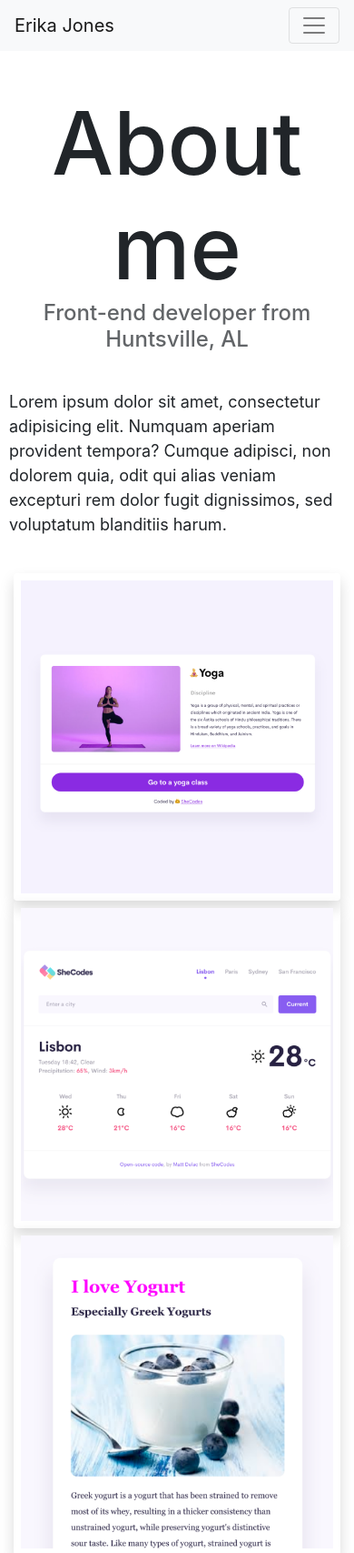
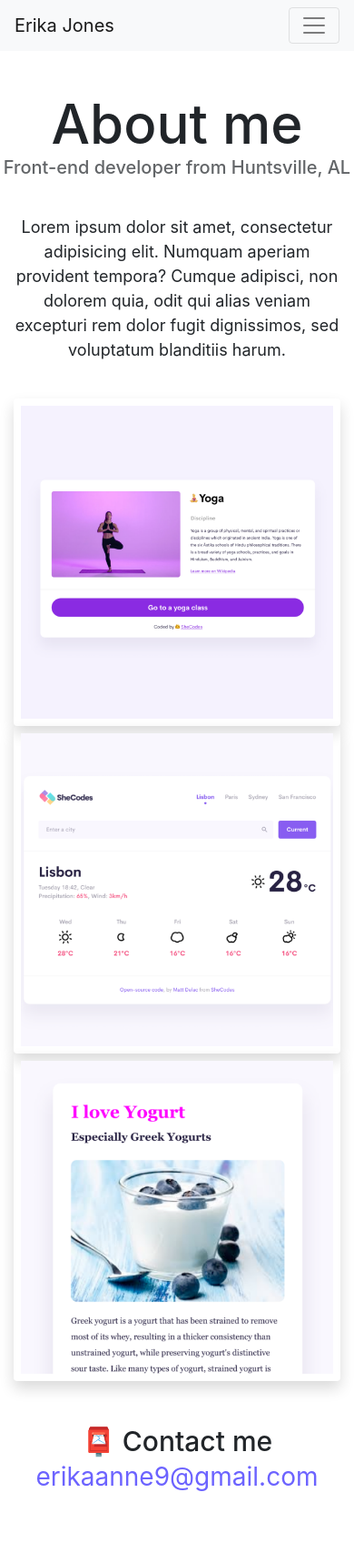
Before and after one commit to erikaanne9/Adv-Tools-Homework, a plain HTML site: page about.html in a window 390 px wide. Shown: the top 1707 px of the page at 91% size. Drawn offline with nearby package versions, Linux system fonts and the light colour scheme.

Commit message:
centered launch buttons and paragraphs on mobile

```diff
--- a/about.html
+++ b/about.html
@@ -67,8 +67,10 @@
       </div>
     </nav>
 
-    <h1 class="text-center">About me</h1>
-    <h3 class="text-center">Front-end developer from Huntsville, AL</h3>
+    <h1 class="text-center big-title">About me</h1>
+    <h3 class="text-center small-title">
+      Front-end developer from Huntsville, AL
+    </h3>
     <div class="about-paragraphs">
       <p>
         Lorem ipsum dolor sit amet, consectetur adipisicing elit. Numquam
@@ -105,7 +107,7 @@
     </div>
 
     <div id="contact">
-      <h2 class="text-center mt-5">📮 Contact me</h2>
+      <h2 class="text-center mt-5 medium-title">📮 Contact me</h2>
       <a
         href="mailto:erikaanne9@gmail.com"
         class="email-link"
--- a/style.css
+++ b/style.css
@@ -17,6 +17,10 @@
   .launch-buttons {
     display: flex;
     justify-content: center;
+  }
+  .app-title,
+  p {
+    text-align: center;
   }
 }
 
```
Also changed, not shown: index.html (+5 -5 lines).
